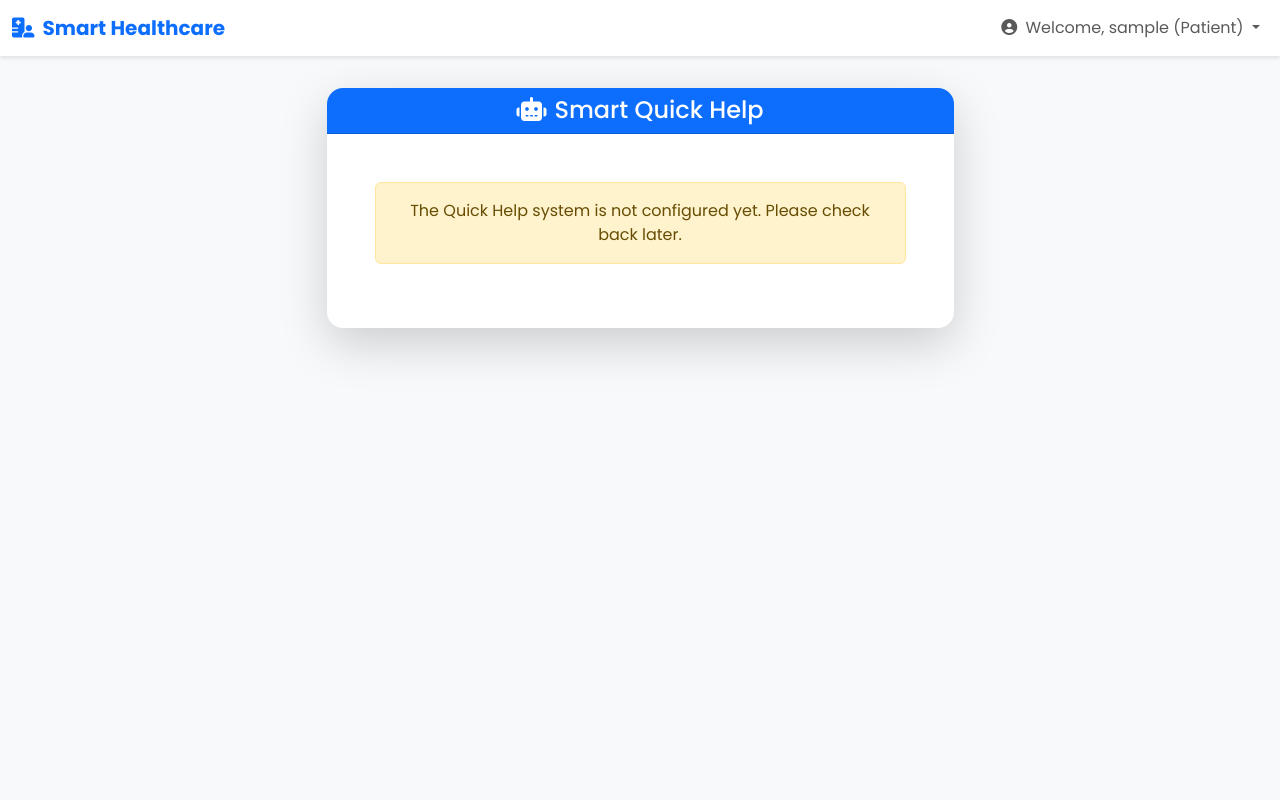
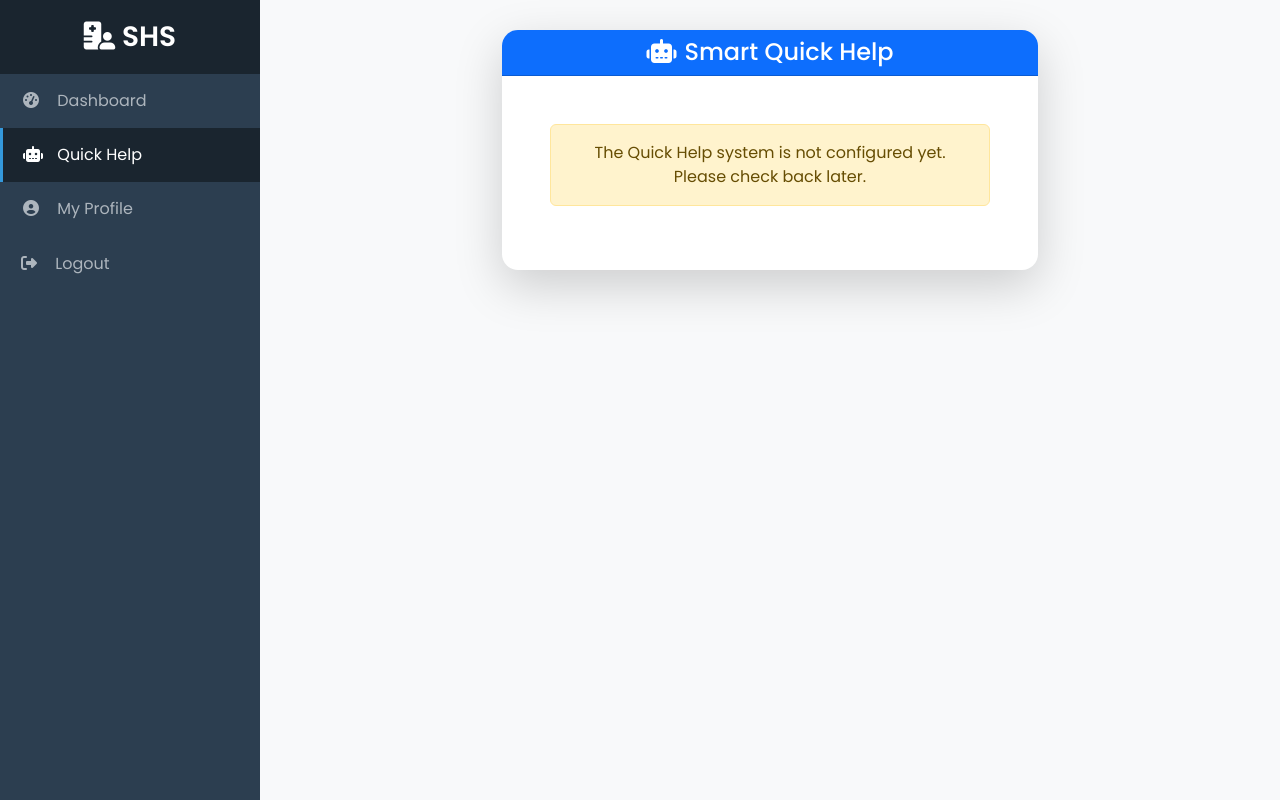
Before and after one commit to Adhithya2411/Smart-Healthcare-Management-System, a Django app: page /quick-help/ in a window 1280 px wide. Run offline with Django 5.2, Linux system fonts and the light colour scheme; the visitor is signed in with stand-in values (Sample User, id 1); data that the repository does not hold is empty.

Commit message:
UI: Standardize dashboards and fix navigation bugs

```diff
--- a/healthcare_app/urls.py
+++ b/healthcare_app/urls.py
@@ -3,6 +3,7 @@
 from django.urls import path
 from django.contrib.auth.views import LogoutView
 from .views import (
+    index_view,
     signup_view,
     CustomLoginView,
     admin_dashboard,
@@ -10,11 +11,13 @@ from .views import (
     patient_dashboard,
     request_detail_view,
     quick_help_view,
-    profile_view
+    profile_view,
+    profile_edit_view
 )
 
 urlpatterns = [
     # Authentication URLs
+    path('', index_view, name='index'),
     path('signup/', signup_view, name='signup'),
     path('login/', CustomLoginView.as_view(), name='login'),
     path('logout/', LogoutView.as_view(next_page='login'), name='logout'),
@@ -29,4 +32,5 @@ urlpatterns = [
     path('request/<int:request_id>/', request_detail_view, name='request_detail'),
     path('quick-help/', quick_help_view, name='quick_help'),
     path('profile/', profile_view, name='profile'),
+    path('profile/edit/', profile_edit_view, name='profile_edit'),
 ]
--- a/healthcare_app/views.py
+++ b/healthcare_app/views.py
@@ -7,8 +7,13 @@ from django.contrib.auth.decorators import login_required # For basic login chec
 from .decorators import role_required # Our custom role checker
 from django.contrib.auth.views import LoginView
 from django.urls import reverse_lazy
-from .forms import SignUpForm, LoginForm,HelpRequestForm
+from .forms import SignUpForm, LoginForm,HelpRequestForm,PatientProfileUpdateForm, DoctorProfileUpdateForm
 from .models import User,HelpRequest,Prescription,Symptom, SymptomOption, Suggestion
+from django.db.models import Count
+from django.db.models.functions import TruncDate
+from datetime import timedelta
+from django.utils import timezone
+import json
 
 def signup_view(request):
     if request.method == 'POST':
@@ -53,17 +58,44 @@ class CustomLoginView(LoginView):
 @login_required
 @role_required(allowed_roles=['admin'])
 def admin_dashboard(request):
-    # Perform database queries to get statistics
+    # Stat card counts (same as before)
     patient_count = User.objects.filter(role='patient').count()
     doctor_count = User.objects.filter(role='doctor').count()
     pending_requests_count = HelpRequest.objects.filter(status='Pending').count()
     completed_requests_count = HelpRequest.objects.filter(status='Answered').count()
+
+    # --- New Logic for Chart Data ---
+    # Calculate the date 7 days ago
+    seven_days_ago = timezone.now().date() - timedelta(days=6)
+
+    # Query for help requests in the last 7 days, grouped by day
+    requests_per_day = (
+        HelpRequest.objects.filter(requested_at__date__gte=seven_days_ago)
+        .annotate(date=TruncDate('requested_at'))
+        .values('date')
+        .annotate(count=Count('id'))
+        .order_by('date')
+    )
+
+    # Create a dictionary to hold data for all last 7 days, initialized to 0
+    requests_data = { (seven_days_ago + timedelta(days=i)): 0 for i in range(7) }
+
+    # Populate the dictionary with actual counts from the query
+    for entry in requests_per_day:
+        requests_data[entry['date']] = entry['count']
+
+    # Prepare labels and data for Chart.js
+    chart_labels = [date.strftime('%b %d') for date in requests_data.keys()]
+    chart_data = list(requests_data.values())
 
     context = {
         'patient_count': patient_count,
         'doctor_count': doctor_count,
         'pending_requests_count': pending_requests_count,
         'completed_requests_count': completed_requests_count,
+        # Add the chart data to the context, converting it to JSON
+        'chart_labels': json.dumps(chart_labels),
+        'chart_data': json.dumps(chart_data),
     }
     return render(request, 'admin_dashboard.html', context)
 
@@ -183,3 +215,41 @@ def quick_help_view(request):
 def profile_view(request):
     # The view will pass the request.user object to the template automatically.
     return render(request, 'profile.html')
+
+
+def index_view(request):
+    # If the user is already logged in, redirect them to their dashboard
+    if request.user.is_authenticated:
+        if request.user.role == 'admin':
+            return redirect('admin_dashboard')
+        elif request.user.role == 'doctor':
+            return redirect('doctor_dashboard')
+        else:
+            return redirect('patient_dashboard')
+
+    # If they are not logged in, show the landing page
+    return render(request, 'index.html')
+
+@login_required
+def profile_edit_view(request):
+    if request.user.role == 'patient':
+        profile_instance = request.user.patientprofile
+        form_class = PatientProfileUpdateForm
+    elif request.user.role == 'doctor':
+        profile_instance = request.user.doctorprofile
+        form_class = DoctorProfileUpdateForm
+    else: # Admin or other roles
+        messages.error(request, 'Only Patients and Doctors can edit their profiles.')
+        return redirect('profile')
+
+    if request.method == 'POST':
+        form = form_class(request.POST, instance=profile_instance)
+        if form.is_valid():
+            form.save()
+            messages.success(request, 'Your profile has been updated successfully!')
+            return redirect('profile')
+    else:
+        form = form_class(instance=profile_instance)
+
+    context = {'form': form}
+    return render(request, 'profile_edit.html', context)
--- a/templates/base.html
+++ b/templates/base.html
@@ -71,5 +71,7 @@
     </main>
 
     <script src="https://cdn.jsdelivr.net/npm/bootstrap@5.3.2/dist/js/bootstrap.bundle.min.js"></script>
+    {% block scripts %}
+    {% endblock scripts %}
 </body>
 </html>
--- /dev/null
+++ b/templates/dashboard_base.html
@@ -0,0 +1,116 @@
+<!DOCTYPE html>
+<html lang="en">
+  <head>
+    <meta charset="UTF-8" />
+    <meta name="viewport" content="width=device-width, initial-scale=1.0" />
+    <title>{% block title %}Smart Healthcare{% endblock %}</title>
+
+    <link
+      href="https://cdn.jsdelivr.net/npm/bootstrap@5.3.2/dist/css/bootstrap.min.css"
+      rel="stylesheet"
+    />
+    <link
+      rel="stylesheet"
+      href="https://cdnjs.cloudflare.com/ajax/libs/font-awesome/6.4.2/css/all.min.css"
+    />
+    <link
+      href="https://fonts.googleapis.com/css2?family=Poppins:wght@300;400;500;600;700&display=swap"
+      rel="stylesheet"
+    />
+
+    <style>
+      body {
+        font-family: "Poppins", sans-serif;
+        background-color: #f8f9fa;
+      }
+      .wrapper {
+        display: flex;
+        width: 100%;
+        min-height: 100vh;
+      }
+      .sidebar {
+        width: 260px;
+        background: #2c3e50;
+        color: #fff;
+        transition: all 0.3s;
+        position: fixed;
+        height: 100%;
+        z-index: 1000;
+      }
+      .sidebar-header {
+        padding: 20px;
+        background: #1a252f;
+        text-align: center;
+      }
+      .sidebar-header h3 {
+        color: #fff;
+        margin: 0;
+        font-weight: 600;
+      }
+      .sidebar-nav {
+        padding: 0;
+        list-style: none;
+      }
+      .sidebar-nav a {
+        padding: 15px 20px;
+        display: block;
+        color: #adb5bd;
+        text-decoration: none;
+        border-left: 3px solid transparent;
+      }
+      .sidebar-nav a:hover,
+      .sidebar-nav a.active {
+        background: #1a252f;
+        color: #fff;
+        border-left-color: #3498db;
+      }
+      .sidebar-nav i {
+        margin-right: 10px;
+        width: 20px;
+      }
+      .content {
+        flex-grow: 1;
+        padding: 30px;
+        margin-left: 260px; /* Same as sidebar width */
+      }
+    </style>
+  </head>
+  <body>
+    <div class="wrapper">
+      <nav class="sidebar">
+        <div class="sidebar-header">
+          <h3><i class="fas fa-hospital-user"></i> SHS</h3>
+        </div>
+
+        <ul class="sidebar-nav">
+            {% if user.role == 'admin' %}
+                <li><a href="{% url 'admin_dashboard' %}" class="{% if request.resolver_match.url_name == 'admin_dashboard' %}active{% endif %}"><i class="fas fa-tachometer-alt"></i> Dashboard</a></li>
+                <li><a href="/admin/healthcare_app/user/"><i class="fas fa-users-cog"></i> Manage Users</a></li>
+                <li><a href="/admin/healthcare_app/helprequest/"><i class="fas fa-clipboard-list"></i> All Requests</a></li>
+            {% elif user.role == 'doctor' %}
+                <li><a href="{% url 'doctor_dashboard' %}" class="{% if request.resolver_match.url_name == 'doctor_dashboard' %}active{% endif %}"><i class="fas fa-tachometer-alt"></i> Dashboard</a></li>
+                <li><a href="{% url 'profile' %}" class="{% if request.resolver_match.url_name == 'profile' %}active{% endif %}"><i class="fas fa-user-md"></i> My Profile</a></li>
+            {% elif user.role == 'patient' %}
+                <li><a href="{% url 'patient_dashboard' %}" class="{% if request.resolver_match.url_name == 'patient_dashboard' %}active{% endif %}"><i class="fas fa-tachometer-alt"></i> Dashboard</a></li>
+                <li><a href="{% url 'quick_help' %}" class="{% if request.resolver_match.url_name == 'quick_help' %}active{% endif %}"><i class="fas fa-robot"></i> Quick Help</a></li>
+                <li><a href="{% url 'profile' %}" class="{% if request.resolver_match.url_name == 'profile' %}active{% endif %}"><i class="fas fa-user-circle"></i> My Profile</a></li>
+            {% endif %}
+
+            <li>
+                <form action="{% url 'logout' %}" method="post" class="d-inline w-100">
+                    {% csrf_token %}
+                    <button type="submit" class="btn btn-link text-decoration-none w-100 text-start" style="color: #adb5bd; padding: 15px 20px;">
+                        <i class="fas fa-sign-out-alt"></i> Logout
+                    </button>
+                </form>
+            </li>
+        </ul>
+      </nav>
+
+      <main class="content">{% block content %}{% endblock %}</main>
+    </div>
+
+    <script src="https://cdn.jsdelivr.net/npm/bootstrap@5.3.2/dist/js/bootstrap.bundle.min.js"></script>
+    {% block scripts %}{% endblock scripts %}
+  </body>
+</html>
--- a/templates/doctor_dashboard.html
+++ b/templates/doctor_dashboard.html
@@ -1,4 +1,4 @@
-{% extends 'base.html' %}
+{% extends 'dashboard_base.html' %}
 
 {% block title %}Doctor Dashboard{% endblock %}
 
--- a/templates/patient_dashboard.html
+++ b/templates/patient_dashboard.html
@@ -1,4 +1,4 @@
-{% extends 'base.html' %}
+{% extends 'dashboard_base.html' %}
 
 {% block title %}Patient Dashboard{% endblock %}
 
--- a/templates/profile.html
+++ b/templates/profile.html
@@ -1,4 +1,4 @@
-{% extends 'base.html' %}
+{% extends 'dashboard_base.html' %}
 
 {% block title %}My Profile{% endblock %}
 
@@ -47,7 +47,7 @@
                     </ul>
 
                     <div class="mt-4">
-                        <a href="#" class="btn btn-secondary">Edit Profile</a>
+                        <a href="{% url 'profile_edit' %}" class="btn btn-secondary">Edit Profile</a>
                     </div>
                 </div>
             </div>
--- a/templates/quick_help.html
+++ b/templates/quick_help.html
@@ -1,4 +1,4 @@
-{% extends 'base.html' %}
+{% extends 'dashboard_base.html' %}
 
 {% block title %}Smart Quick Help{% endblock %}
 
@@ -31,13 +31,19 @@
 
                     {% elif suggestion %}
                         <div class="text-center">
-                             <h3 class="text-success"><i class="fas fa-lightbulb me-2"></i>Suggestion Found</h3>
-                             <div class="alert alert-info mt-4">
+                            <h3 class="text-success"><i class="fas fa-lightbulb me-2"></i>Suggestion Found</h3>
+                            <div class="alert alert-info mt-4">
                                 {{ suggestion.suggestion_text|linebreaksbr }}
-                             </div>
-                             <a href="{% url 'patient_dashboard' %}" class="btn btn-secondary mt-3">
-                                <i class="fas fa-arrow-left me-2"></i>Back to Dashboard
-                            </a>
+                            </div>
+
+                            <div class="d-grid gap-2 d-sm-flex justify-content-sm-center mt-4">
+                                <a href="{% url 'patient_dashboard' %}" class="btn btn-primary btn-lg px-4 gap-3">
+                                    <i class="fas fa-arrow-left me-2"></i>Back to Dashboard
+                                </a>
+                                <a href="{% url 'quick_help' %}" class="btn btn-outline-secondary btn-lg px-4">
+                                    <i class="fas fa-redo me-2"></i>Start Over
+                                </a>
+                            </div>
                         </div>
 
                     {% elif error %}
--- a/templates/request_detail.html
+++ b/templates/request_detail.html
@@ -31,6 +31,9 @@
                             <button type="submit" class="btn btn-primary btn-lg">
                                 <i class="fas fa-paper-plane me-2"></i>Submit Response
                             </button>
+                        </div>
+                        <div class="text-center mt-3">
+                            <a href="{% url 'doctor_dashboard' %}">or go back to the dashboard</a>
                         </div>
                     </form>
                 </div>
```
Also changed, not shown: healthcare_app/forms.py (+19 -0 lines), templates/admin_dashboard.html (+57 -41 lines), templates/index.html (added, +89 -0 lines), templates/profile_edit.html (added, +27 -0 lines).
